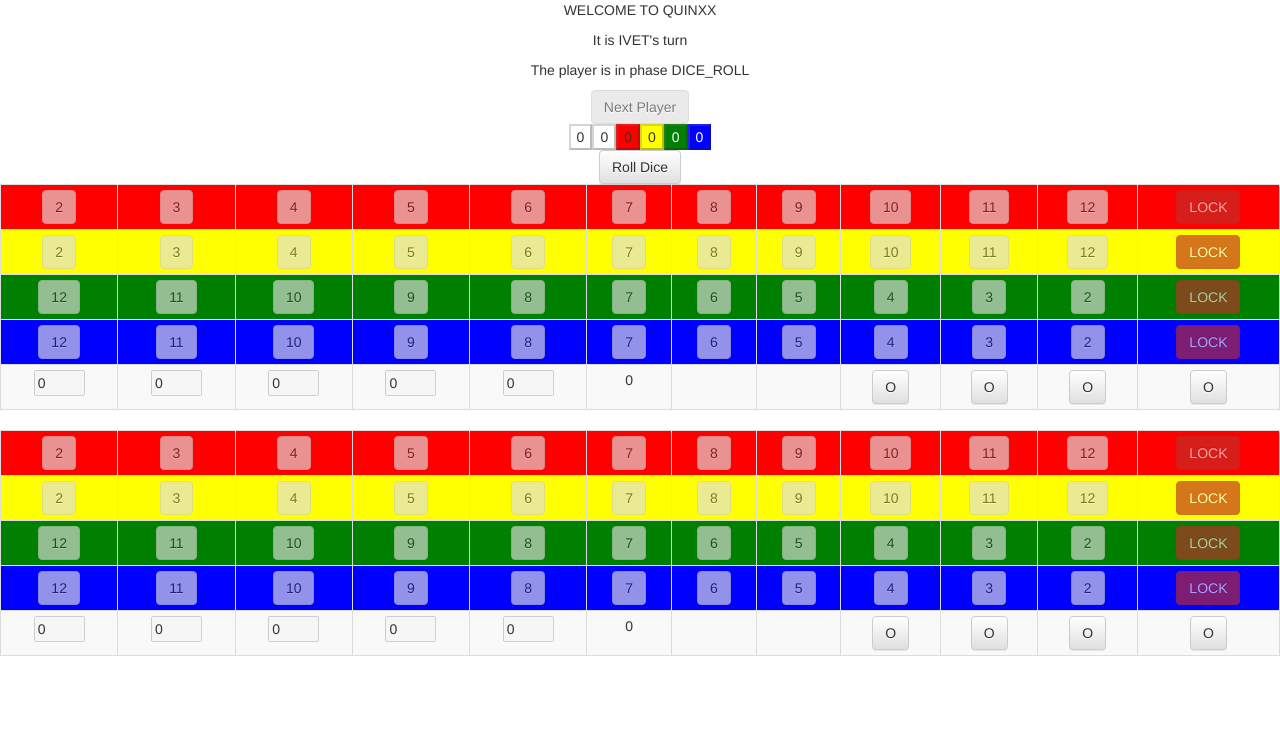
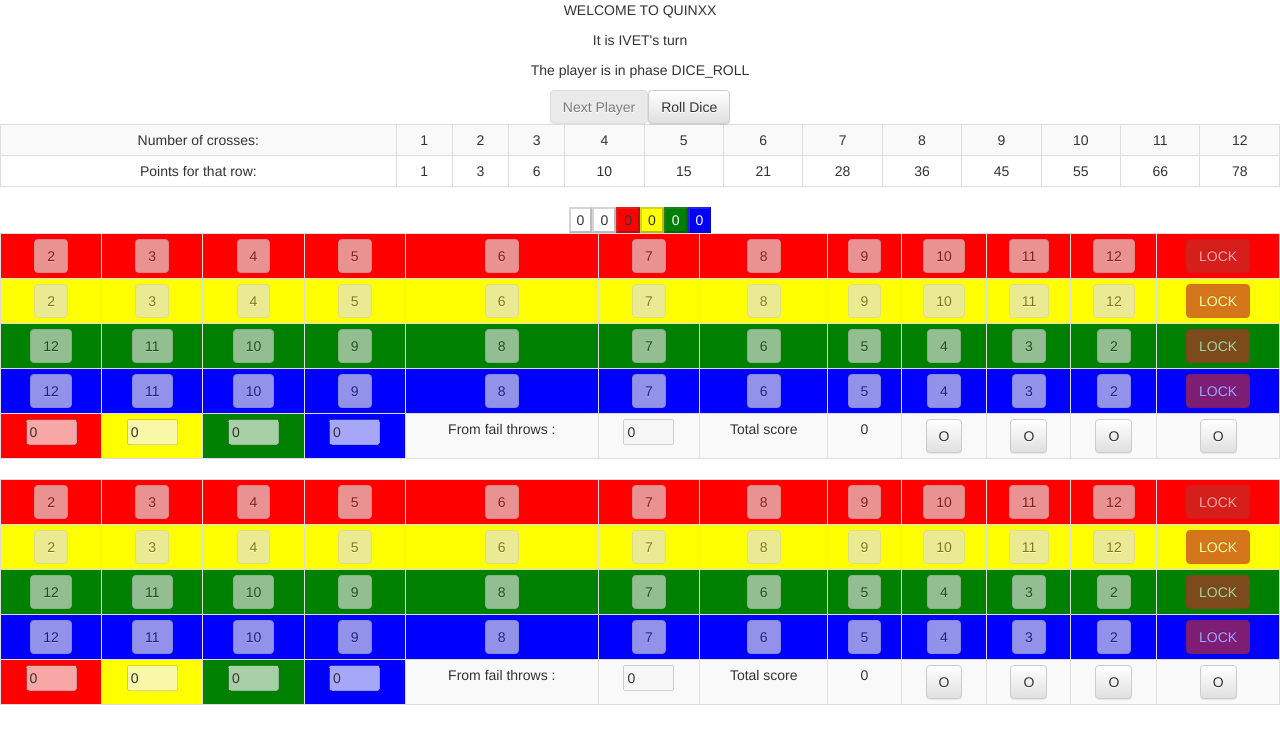
Before and after one commit to kofl91/Qwixx, a React (Create React App) app: page / in a window 1280 px wide. Shown: the top 744 px of the page. Built offline with nearby package versions, Linux system fonts and the light colour scheme.

Commit message:
Add points legend and explain score origin

```diff
--- a/src/App.js
+++ b/src/App.js
@@ -2,9 +2,9 @@ import React, {Component} from 'react';
 import './App.css';
 import {QuinxBoard} from './QuinxBoard';
 import {DICE_COLORS, DiceBoard} from './DiceBoard';
-import {Button} from 'react-bootstrap';
+import {Button, Table} from 'react-bootstrap';
 import {BootstrapStyled} from "./BootstrapStyled";
-import {generatePossibleEntries, isWhiteOnlyChoice} from "./Quinx";
+import {calculateScore, generatePossibleEntries, isWhiteOnlyChoice} from "./Quinx";
 
 const DICE_ROLL = 'DICE_ROLL';
 const ENTER_WHITE = 'ENTER_WHITE_OR_COLOR';
@@ -19,6 +19,25 @@ const GAME_PHASES = [
     WAIT_FOR_PLAYERS,
     PLAYER_WON,
 ];
+
+
+const ScoreLegend = () => {
+    return (
+        <Table striped bordered condensed hover>
+            <tbody>
+            <tr>
+                <td>Number of crosses:</td>
+                {[...Array(12).keys()].map(digit => digit + 1).map((crosses) =>
+                    <td>{crosses}</td>)}
+            </tr>
+            <tr>
+                <td>Points for that row:</td>
+                {[...Array(12).keys()].map(digit => digit + 1).map((crosses) =>
+                    <td>{calculateScore(crosses)}</td>)}
+            </tr>
+            </tbody>
+        </Table>);
+};
 
 class App extends Component {
     state = {
@@ -135,6 +154,12 @@ class App extends Component {
                         onClick={this.nextPlayer}>
                         Next Player
                     </Button>
+                    <Button
+                        disabled={this.state.phase !== DICE_ROLL}
+                        onClick={this.rollDice}>
+                        Roll Dice
+                    </Button>
+                    <ScoreLegend/>
                     <DiceBoard
                         white1={this.state.diceRolls.WHITE1}
                         white2={this.state.diceRolls.WHITE2}
@@ -143,11 +168,6 @@ class App extends Component {
                         green={this.state.diceRolls.GREEN}
                         blue={this.state.diceRolls.BLUE}
                     />
-                    <Button
-                        disabled={this.state.phase !== DICE_ROLL}
-                        onClick={this.rollDice}>
-                        Roll Dice
-                    </Button>
                     {this.state.allPlayer.map((playerId) => {
                             return (<QuinxBoard gamecard={this.state[playerId]}
                                                 addToGamecard={this.addToGamecard(playerId)}
--- a/src/QuinxBoard.js
+++ b/src/QuinxBoard.js
@@ -1,12 +1,5 @@
 import React from 'react';
-import {
-    calculateScore,
-    calculateTotalScore,
-    canLockRow,
-    generateNumbers,
-    generatePossibleEntries,
-    isReversed
-} from "./Quinx";
+import {calculateScore, calculateTotalScore, canLockRow, generateNumbers, isReversed} from "./Quinx";
 import {Button, Table} from 'react-bootstrap';
 import {QuinxField} from "./QuinxField";
 
@@ -61,20 +54,20 @@ const QuinxSheet = (props) => {
 
 const ScoreCard = (props) => {
     let scoreCard = ['RED', 'YELLOW', 'GREEN', 'BLUE'].map(color => {
-        return (<td key={color}>
+        return (<td key={color} style={{backgroundColor: color}}>
             <input value={calculateScore(props.gamecard[color].length)} size={3}
                    disabled={true}/>
         </td>);
     });
+    scoreCard.push(<td key={'emptycoloum2'}>From fail throws :</td>);
     scoreCard.push(<td key={'negativeScore'}>
         <input value={5 * props.failthrows * -1} size={3}
                disabled={true}/>
     </td>);
+    scoreCard.push(<td key={'emptycoloum1'}>Total score</td>);
     scoreCard.push(<td key={'totalscore'}>
         {calculateTotalScore(props.gamecard, props.failthrows)}
     </td>);
-    scoreCard.push(<td key={'emptycoloum1'}/>);
-    scoreCard.push(<td key={'emptycoloum2'}/>);
     scoreCard.push(<FailThrows key={'failthrows'}
                                acceptFailthrow={props.acceptFailthrow}
                                failthrows={props.failthrows}
```
